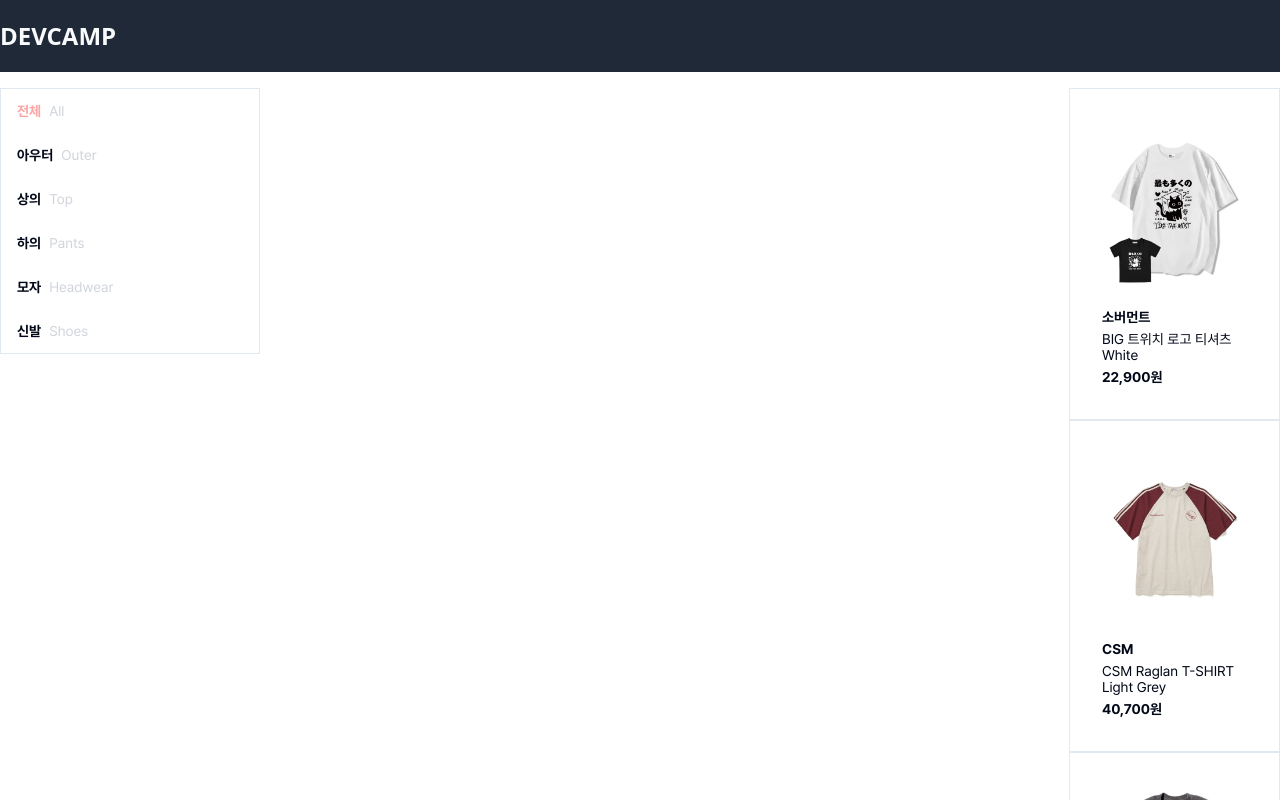
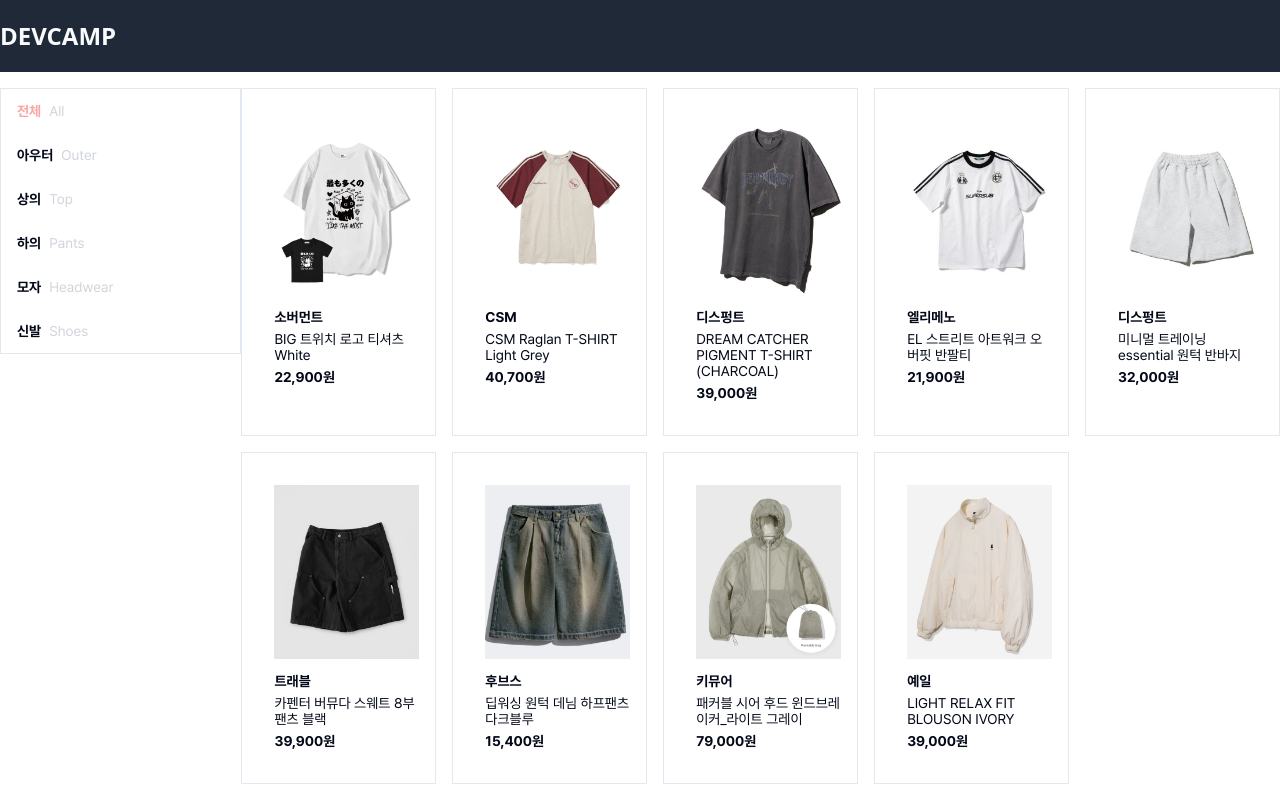
Before and after one commit to hwangdae/payment, a Next.js app: page / in a window 1280 px wide. Shown: the top 800 px of the page. Built offline with nearby package versions, Linux system fonts and the light colour scheme.

Commit message:
feat: 메인 화면 UI 수정

```diff
--- a/src/pages/index.tsx
+++ b/src/pages/index.tsx
@@ -16,7 +16,7 @@
         <title>홈 | Closet</title>
       </Head>
       <main>
-        <ul className="grgid grid-cols-5 gap-4">
+        <ul className="grid grid-cols-5 gap-4">
           {MERCHANDISES.filter((merchandise) => {
             return category === "all" || merchandise.category === category;
           }).map((merchandise: MerchandiseType) => {
```
